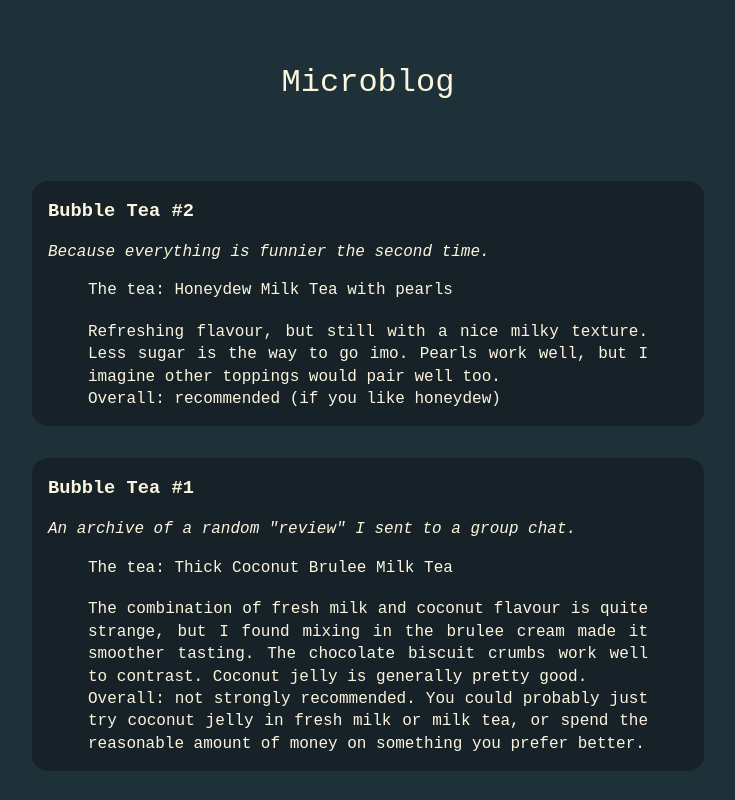
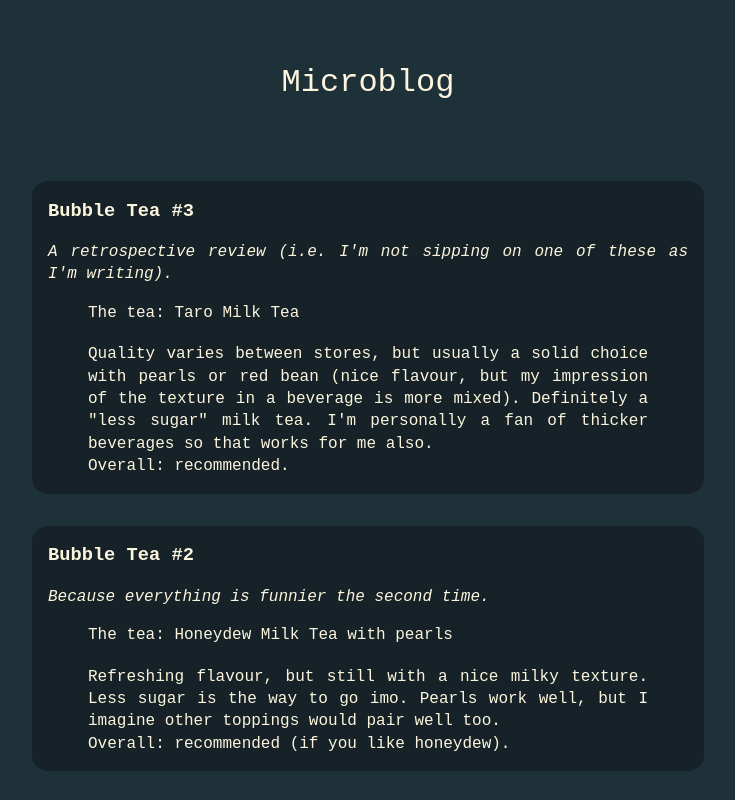
Before and after one commit to rjboas/rjboas.github.io, a plain HTML site: page microblog.html in a window 1280 px wide. Shown: the top 800 px of the page, without its empty margins (272-1007 px from the left). Drawn offline with Linux system fonts and the light colour scheme; a web font is replaced by a local one.

Commit message:
New post

```diff
--- a/microblog.html
+++ b/microblog.html
@@ -14,6 +14,36 @@
 
   <body>
     <header>Microblog</header>
+    <!-- Template Start
+    <article>
+        <h3>Bubble Tea #0</h3>
+
+        <blockquote>
+            The tea:
+        </blockquote>
+        <blockquote>
+
+            <br>
+            Overall:
+        </blockquote>
+    </article>
+  Template End -->
+    <article>
+        <h3>Bubble Tea #3</h3>
+        A retrospective review (i.e. I'm not sipping on one of these as I'm writing).
+        <blockquote>
+            The tea: Taro Milk Tea
+        </blockquote>
+        <blockquote>
+            Quality varies between stores,
+            but usually a solid choice with pearls
+            or red bean (nice flavour, but my impression of the texture in a beverage is more mixed).
+            Definitely a "less sugar" milk tea.
+            I'm personally a fan of thicker beverages so that works for me also.
+            <br>
+            Overall: recommended.
+        </blockquote>
+    </article>
     <article>
         <h3>Bubble Tea #2</h3>
         Because everything is funnier the second time.
@@ -25,7 +55,7 @@
             Less sugar is the way to go imo.
             Pearls work well, but I imagine other toppings would pair well too.
             <br>
-            Overall: recommended (if you like honeydew)
+            Overall: recommended (if you like honeydew).
         </blockquote>
     </article>
     <article>
```
